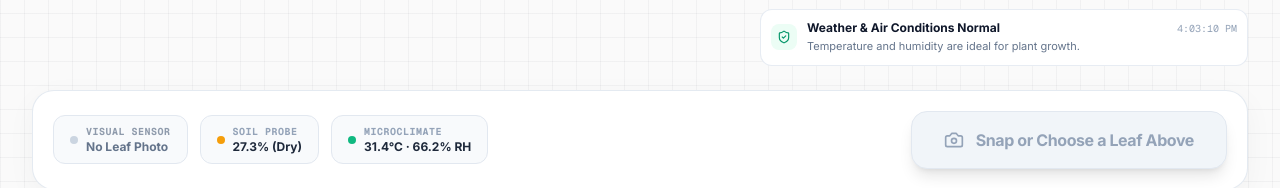
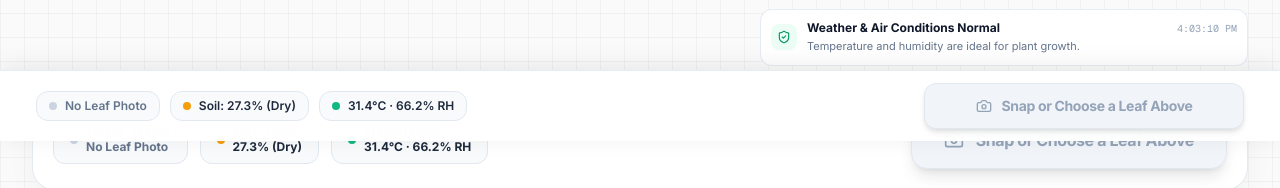
Before and after one commit to ankit-codespace/ai-based-fertilizer-recommendation, a React (Vite) app: page / in a window 1280 px wide. Shown: the part 659-847 px from the top of the page. Built offline with nearby package versions, Linux system fonts and the light colour scheme; no server answers.

Commit message:
feat(ui): enable sticky bottom command bar across desktop and mobile viewports

```diff
--- a/src/App.tsx
+++ b/src/App.tsx
@@ -339,7 +339,7 @@ export function App() {
       />
 
       {/* 2. Expansive Studio Canvas (Edge-to-Edge with Max Width Container) */}
-      <main className="max-w-[1520px] w-full mx-auto px-3 sm:px-6 lg:px-8 py-3.5 sm:py-5 pb-24 lg:pb-6 flex-1 flex flex-col gap-4 sm:gap-6">
+      <main className="max-w-[1520px] w-full mx-auto px-3 sm:px-6 lg:px-8 py-3.5 sm:py-5 pb-24 sm:pb-28 lg:pb-28 flex-1 flex flex-col gap-4 sm:gap-6">
 
         {/* ==================================================================== */}
         {/* TIER 1: DUAL-INPUT HERO WORKBENCH (50/50 Desktop Grid)               */}
@@ -579,17 +579,45 @@ export function App() {
 
       </main>
 
-      {/* Mobile Sticky Bottom Command Bar (Viewport < 1024px) */}
-      <div className="lg:hidden fixed bottom-0 left-0 right-0 z-30 p-2.5 sm:p-3 bg-white/95 dark:bg-[#0E1013]/95 backdrop-blur-md border-t border-slate-200/80 dark:border-white/[0.08] shadow-[0_-4px_24px_rgba(0,0,0,0.08)] pb-[max(0.65rem,env(safe-area-inset-bottom))]">
+      {/* Universal Sticky Bottom Command Bar (Active on Mobile & Desktop) */}
+      <div className="fixed bottom-0 left-0 right-0 z-30 p-2.5 sm:p-3 bg-white/95 dark:bg-[#0E1013]/95 backdrop-blur-md border-t border-slate-200/80 dark:border-white/[0.08] shadow-[0_-4px_24px_rgba(0,0,0,0.08)] pb-[max(0.65rem,env(safe-area-inset-bottom))]">
+        <div className="max-w-[1520px] w-full mx-auto px-2 sm:px-4 lg:px-6 flex flex-col sm:flex-row items-center justify-between gap-3">
+
+          {/* Synchronized Live Telemetry Evidence Group (Desktop & Tablet) */}
+          <div className="hidden sm:flex items-center gap-2.5">
+            {/* Visual Sensor */}
+            <div className={`flex items-center gap-2 px-3 py-1.5 rounded-xl border text-xs font-semibold ${
+              currentImage
+                ? 'bg-emerald-50/80 dark:bg-emerald-950/30 border-emerald-300 dark:border-emerald-500/40 text-emerald-900 dark:text-emerald-200'
+                : 'bg-slate-50 dark:bg-[#1B1D22] border-slate-200 dark:border-white/10 text-slate-500 dark:text-neutral-400'
+            }`}>
+              <span className={`w-2 h-2 rounded-full ${currentImage ? 'bg-emerald-500 animate-pulse' : 'bg-slate-300 dark:bg-neutral-600'}`} />
+              <span>{currentImage ? `${farmProfile.cropName.split(' ')[0]} (Ready ✓)` : 'No Leaf Photo'}</span>
+            </div>
+
+            {/* Soil Probe */}
+            <div className="flex items-center gap-2 px-3 py-1.5 rounded-xl bg-slate-50 dark:bg-[#1B1D22] border border-slate-200 dark:border-white/10 text-slate-800 dark:text-neutral-200 text-xs font-semibold">
+              <span className={`w-2 h-2 rounded-full ${telemetry.moisturePercent < 30 ? 'bg-amber-500' : telemetry.moisturePercent > 70 ? 'bg-blue-500' : 'bg-emerald-500'}`} />
+              <span>Soil: {telemetry.moisturePercent}% ({telemetry.moisturePercent < 30 ? 'Dry' : telemetry.moisturePercent > 70 ? 'Wet' : 'Optimal'})</span>
+            </div>
+
+            {/* Microclimate */}
+            <div className="hidden md:flex items-center gap-2 px-3 py-1.5 rounded-xl bg-slate-50 dark:bg-[#1B1D22] border border-slate-200 dark:border-white/10 text-slate-800 dark:text-neutral-200 text-xs font-semibold">
+              <span className="w-2 h-2 rounded-full bg-emerald-500" />
+              <span>{telemetry.temperatureC}°C · {telemetry.humidityPercent}% RH</span>
+            </div>
+          </div>
+
+          {/* Primary Action Button */}
           <button
             onClick={handleRunDiagnosis}
             disabled={isLoading || !currentImage}
-          className={`w-full py-3.5 px-4 rounded-xl font-bold text-sm tracking-tight transition-all flex items-center justify-center gap-2.5 shadow-md active:scale-[0.98] ${
+            className={`w-full sm:w-auto min-w-[280px] lg:min-w-[320px] py-3 sm:py-3 px-6 rounded-xl font-bold text-sm tracking-tight transition-all flex items-center justify-center gap-2.5 shadow-md active:scale-[0.98] cursor-pointer ${
               isLoading
                 ? 'bg-emerald-950/90 border border-emerald-500/50 text-emerald-300 cursor-wait'
                 : !currentImage
-              ? 'bg-slate-100 dark:bg-[#1E2024] text-slate-400 dark:text-neutral-500 border border-slate-200 dark:border-white/10'
-              : 'bg-emerald-600 hover:bg-emerald-500 text-white shadow-emerald-600/30'
+                ? 'bg-slate-100 dark:bg-[#1E2024] text-slate-400 dark:text-neutral-500 border border-slate-200 dark:border-white/10 cursor-not-allowed'
+                : 'bg-emerald-600 hover:bg-emerald-500 text-white shadow-emerald-600/30 hover:shadow-emerald-600/40'
             }`}
           >
             {isLoading ? (
@@ -613,9 +641,10 @@ export function App() {
             )}
           </button>
         </div>
+      </div>
 
-      {/* Mobile Floating Inspector Trigger (< 1024px viewports, positioned above sticky bar) */}
-      <div className="lg:hidden fixed bottom-[72px] right-3.5 z-40">
+      {/* Mobile Floating Inspector Trigger (< 640px viewports, positioned above sticky bar) */}
+      <div className="sm:hidden fixed bottom-[72px] right-3.5 z-40">
         <button
           onClick={() => setIsInspectorOpen(true)}
           className="flex items-center gap-1.5 px-3 py-1.5 rounded-full bg-[#141517]/90 text-neutral-200 text-[11px] font-semibold shadow-lg border border-white/[0.08] backdrop-blur-md"
```
Lines whose indentation alone changed are shown as unchanged.
